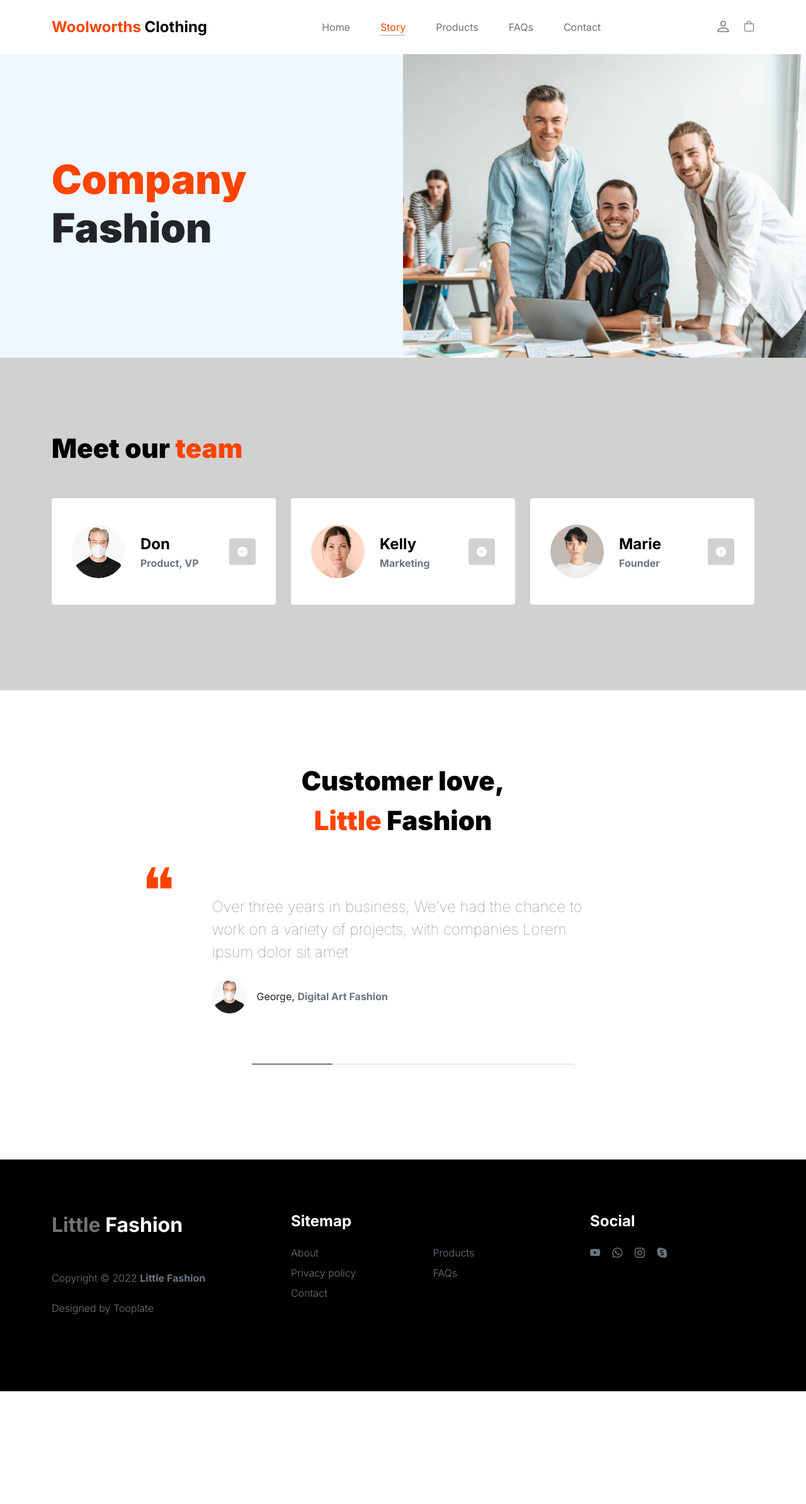
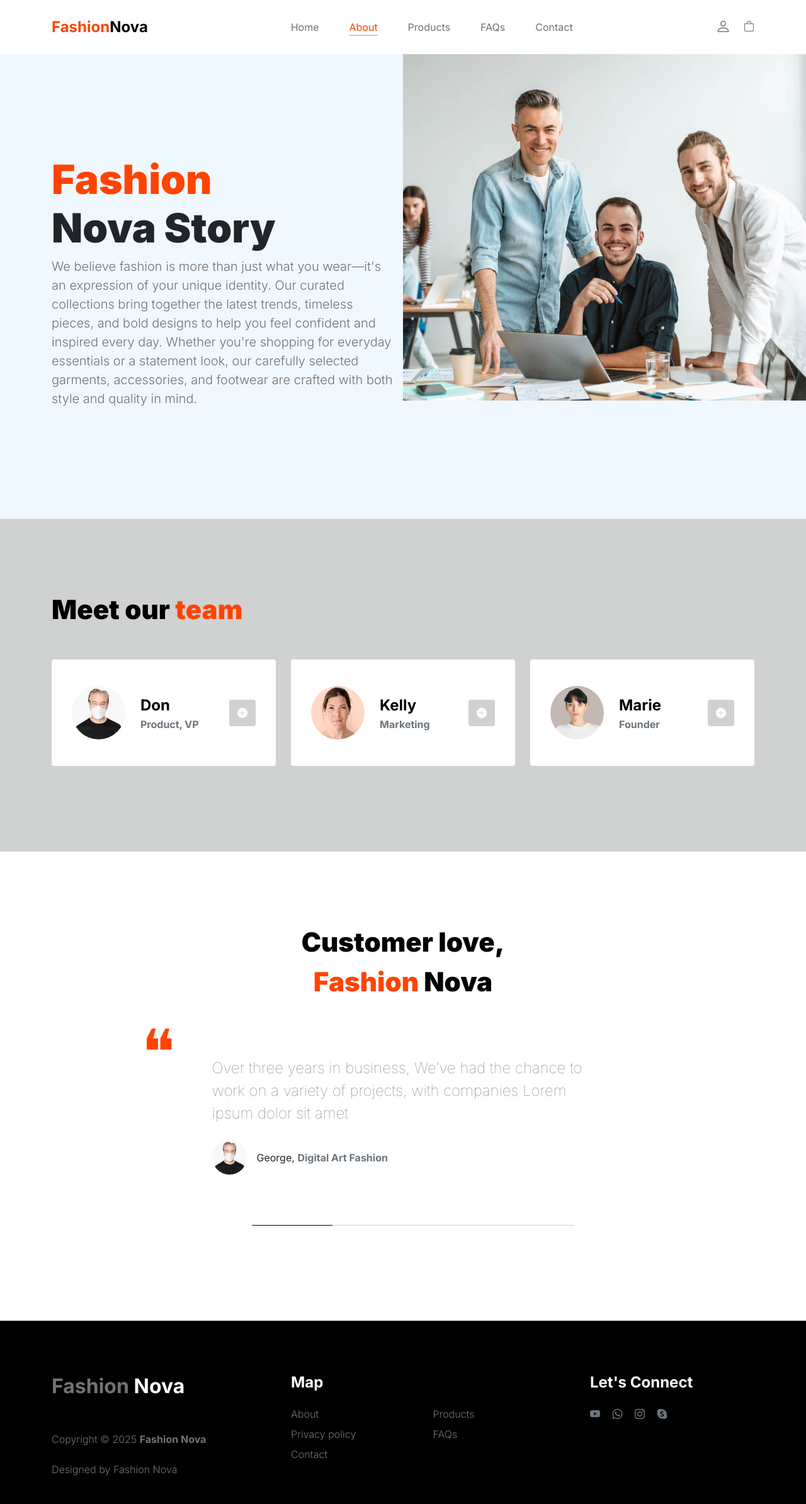
Before and after one commit to zinhle9-svg/FashionNova, a plain HTML site: page about.html in a window 1280 px wide. Shown: the whole page at 63% size. Before the commit the page ends 2209 px from the top, so only its background shows below. Drawn offline with Linux system fonts and the light colour scheme.

Commit message:
changed about,index and products

```diff
--- a/about.html
+++ b/about.html
@@ -7,7 +7,7 @@
         <meta name="description" content="">
         <meta name="author" content="">
 
-        <title>WOOLWORTHS</title>
+        <title>Fashion Nova</title>
 
         <!-- CSS FILES -->
         <link rel="preconnect" href="https://fonts.googleapis.com">
@@ -49,7 +49,7 @@ https://www.tooplate.com/view/2127-little-fashion
                     </button>
 
                     <a class="navbar-brand" href="index.html">
-                        <strong><span>Woolworths</span> Clothing</strong>
+                        <strong><span>Fashion</span>Nova</strong>
                     </a>
 
                     <div class="d-lg-none">
@@ -65,7 +65,7 @@ https://www.tooplate.com/view/2127-little-fashion
                             </li>
 
                             <li class="nav-item">
-                                <a class="nav-link active" href="about.html">Story</a>
+                                <a class="nav-link active" href="about.html">About</a>
                             </li>
 
                             <li class="nav-item">
@@ -93,17 +93,17 @@ https://www.tooplate.com/view/2127-little-fashion
             <header class="site-header section-padding-img site-header-image">
                 <div class="container">
                     <div class="row">
-
                         <div class="col-lg-6 col-12 header-info">
                             <h1>
-                                <span class="d-block text-primary">Company</span>
-                                <span class="d-block text-dark">Fashion</span>
+                                <span class="d-block text-primary">Fashion</span>
+                                <span class="d-block text-dark">Nova Story</span>
                             </h1>
+                            <p>We believe fashion is more than just what you wear—it's an expression of your unique identity. Our curated collections bring together the latest trends, timeless pieces, and bold designs to help you feel confident and inspired every day. Whether you're shopping for everyday essentials or a statement look, our carefully selected garments, accessories, and footwear are crafted with both style and quality in mind.</p>
                         </div>
                     </div>
                 </div>
 
-                <img src="images/header/businesspeople-meeting-office-working.jpg" class="header-image img-fluid" alt="">
+                <img src="images/header/businesspeople-meeting-office-working.jpg" class="header-image img-fluid" alt="" style="height:550px;">
             </header>
 
             <section class="team section-padding">
@@ -172,7 +172,7 @@ https://www.tooplate.com/view/2127-little-fashion
                     <div class="row">
 
                         <div class="col-lg-9 mx-auto col-11">
-                            <h2 class="text-center">Customer love, <br> <span>Little</span> Fashion</h2>
+                            <h2 class="text-center">Customer love, <br> <span>Fashion</span> Nova</h2>
 
                             <div class="slick-testimonial">
                                 <div class="slick-testimonial-caption">
@@ -228,14 +228,14 @@ https://www.tooplate.com/view/2127-little-fashion
                 <div class="row">
 
                     <div class="col-lg-3 col-10 me-auto mb-4">
-                        <h4 class="text-white mb-3"><a href="index.html">Little</a> Fashion</h4>
-                        <p class="copyright-text text-muted mt-lg-5 mb-4 mb-lg-0">Copyright © 2022 <strong>Little Fashion</strong></p>
+                        <h4 class="text-white mb-3"><a href="index.html">Fashion</a> Nova</h4>
+                        <p class="copyright-text text-muted mt-lg-5 mb-4 mb-lg-0">Copyright © 2025 <strong>Fashion Nova</strong></p>
                         <br>
-                        <p class="copyright-text">Designed by <a href="https://www.tooplate.com/" target="_blank">Tooplate</a></p>
+                        <p class="copyright-text">Designed by <a href="https://www.tooplate.com/" target="_blank">Fashion Nova</a></p>
                     </div>
 
                     <div class="col-lg-5 col-8">
-                        <h5 class="text-white mb-3">Sitemap</h5>
+                        <h5 class="text-white mb-3">Map</h5>
 
                         <ul class="footer-menu d-flex flex-wrap">
                             <li class="footer-menu-item"><a href="about.html" class="footer-menu-link">About</a></li>
@@ -251,7 +251,7 @@ https://www.tooplate.com/view/2127-little-fashion
                     </div>
 
                     <div class="col-lg-3 col-4">
-                        <h5 class="text-white mb-3">Social</h5>
+                        <h5 class="text-white mb-3">Let's Connect</h5>
 
                         <ul class="social-icon">
 
```
Also changed, not shown: index.html (+18 -18 lines), products.html (+2 -2 lines).
